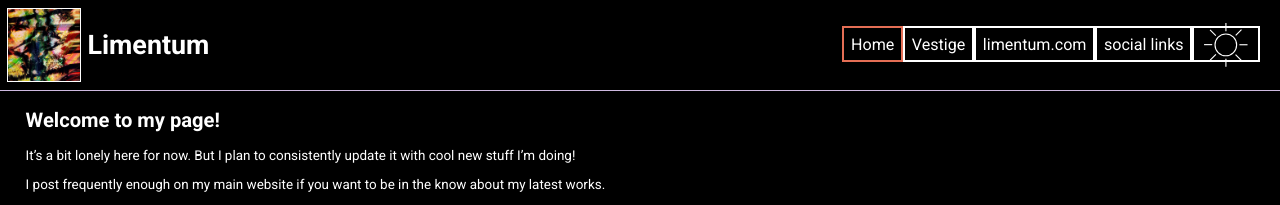
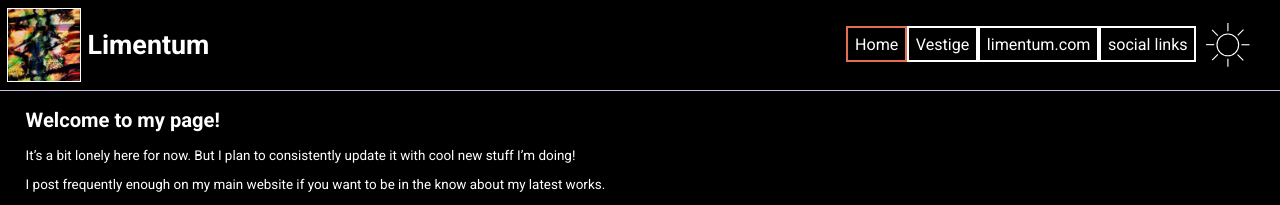
Before and after one commit to limentum/limentum.github.io, a Jekyll site: the page built from index.md, in a window 1280 px wide. Shown: the top 205 px of the page. Built offline with Jekyll 4.4.1, drawn with Linux system fonts in a browser that asks for light colours.

Commit message:
Refactor themeToggle styles in style.css

```diff
--- a/assets/css/style.css
+++ b/assets/css/style.css
@@ -52,7 +52,7 @@ main {
 #themeToggle {
     flex: 1;
 }
-    #themeToggle a {
+    nav#headerNav ul li#themeToggle a {
         border: unset;
     }
 #siteHeader, #siteFooter div {
```
Also changed, not shown: assets/css/style.min.css, 1 other file.
